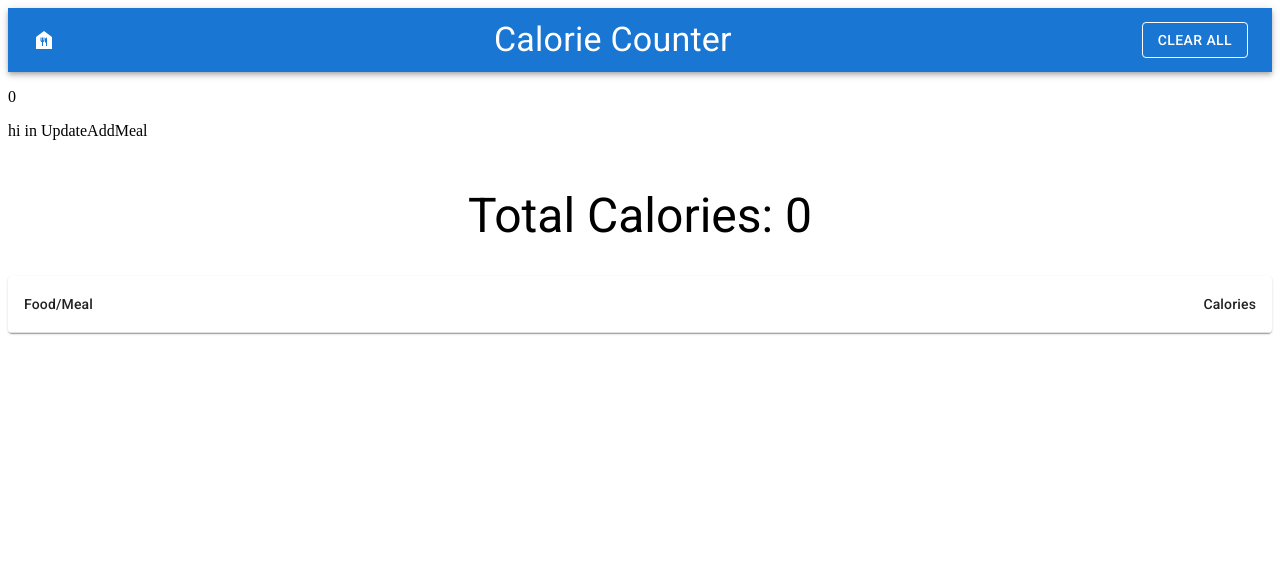
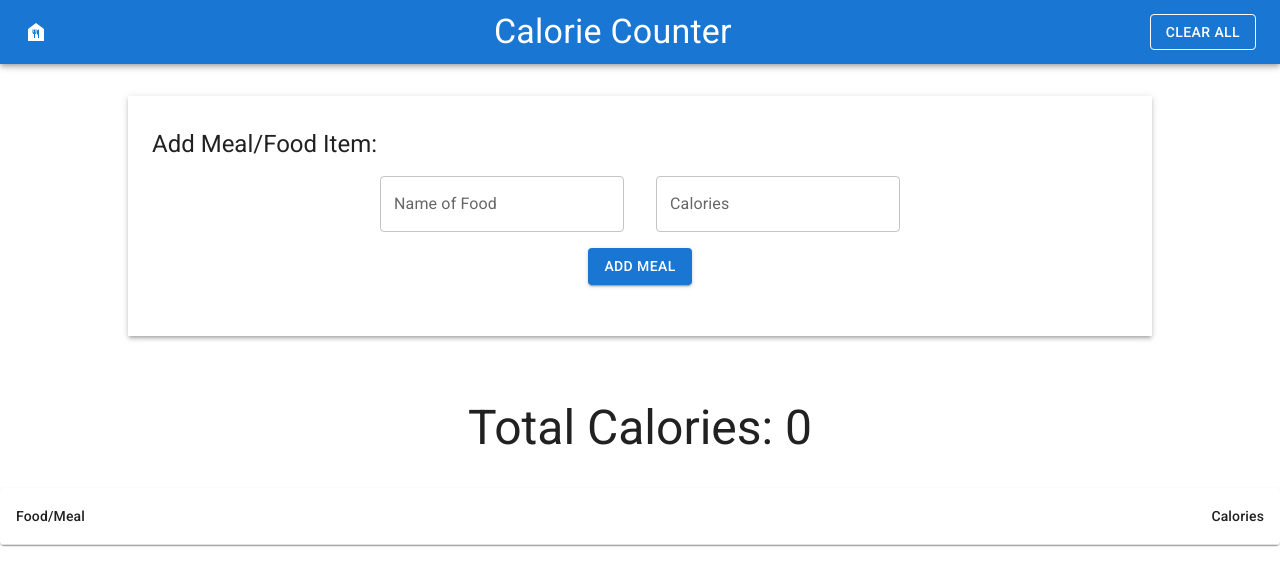
Before and after one commit to brianvazquez9/take-home-mj, a React (Create React App) app: page / in a window 1280 px wide. Shown: the top 586 px of the page. Built offline with nearby package versions, Linux system fonts and the light colour scheme.

Commit message:
made total calories a stateful variable and updated the context to be an array of the foods eaten. added functionality that updates the calorie count each time a food is added

```diff
--- a/src/Components/App.js
+++ b/src/Components/App.js
@@ -1,25 +1,37 @@
-import React, { useState } from 'react';
+import React, { useState, useEffect } from 'react';
 import Banner from './Banner';
 import CounterContainer from './CounterContainer';
-import CaloriesContext from './CaloriesContext';
+import FoodsEatenContext from './FoodsEatenContext';
 
 function App() {
     //will be bale to store state and create contexts starting here
     //state management should have object of foods and their calories
         // plus total calories that will change each time the obj of foods is changed
 
-    const [caloriesInfo, setCalorieInfo] = useState({
-        totalCalories: 0,
-        foods: []
-    });
+    const [foodsEaten, updateFoods] = useState([]);
+    const [totalCals, updateTotalCals] = useState(0);
 
-console.log('calories info is here (in app.js', caloriesInfo);
+    useEffect(() => {
+        if (!foodsEaten) {
+            updateTotalCals(0);
+            return;
+        }
+
+        else {
+            let sumOfCals = 0;
+            foodsEaten.forEach(food => {
+                sumOfCals += food.name
+            })
+        updateTotalCals(sumOfCals);
+        }
+    }, [foodsEaten])
+
     return (
         <div>
-            <CaloriesContext.Provider value={{ caloriesInfo, setCalorieInfo }}>
+            <FoodsEatenContext.Provider value={{ foodsEaten, updateFoods }}>
                 <Banner />
-                <CounterContainer />
-            </CaloriesContext.Provider>
+                <CounterContainer totalCals={totalCals}/>
+            </FoodsEatenContext.Provider>
         </div>
     )
 
--- a/src/Components/Banner.js
+++ b/src/Components/Banner.js
@@ -6,13 +6,11 @@ import Toolbar from '@mui/material/Toolbar';
 import Button from '@mui/material/Button';
 import IconButton from '@mui/material/IconButton';
 import FoodBankIcon from '@mui/icons-material/FoodBank';
-import CaloriesContext from './CaloriesContext';
+import FoodsEatenContext from './FoodsEatenContext';
 
 function Banner () {
 
-    const { caloriesInfo, setCalorieInfo} = useContext(CaloriesContext);
-
-    //at button add on click that will set calorie info of total cals to 0
+    const { updateFoods } = useContext(FoodsEatenContext);
 
     return (
         <Box sx={{ flexGrow: 1 }}>
@@ -30,7 +28,7 @@ function Banner () {
           <Typography variant="h4" component="div" sx={{ flexGrow: 1 }} align='center'>
             Calorie Counter
           </Typography>
-          <Button color='inherit' variant='outlined'>Clear All</Button>
+          <Button color='inherit' variant='outlined' onClick={() => updateFoods([])}>Clear All</Button>
         </Toolbar>
       </AppBar>
     </Box>
--- a/src/Components/CaloriesContext.js
+++ /dev/null
@@ -1,5 +0,0 @@
-import { createContext } from 'react';
-
-const CaloriesContext = createContext()
-
-export default CaloriesContext;
--- a/src/Components/CounterContainer.js
+++ b/src/Components/CounterContainer.js
@@ -2,12 +2,12 @@ import React from 'react';
 import UpdateAddMeal from './UpdateAddMeal';
 import TotalCaloriesFoods from './TotalCaloriesFoods';
 
-function CounterContainer () {
+function CounterContainer (props) {
 
     return (
         <div>
             <UpdateAddMeal />
-            <TotalCaloriesFoods />
+            <TotalCaloriesFoods totalCals={props.totalCals}/>
         </div>
 
     )
--- /dev/null
+++ b/src/Components/FoodsEatenContext.js
@@ -0,0 +1,5 @@
+import { createContext } from 'react';
+
+const FoodsEatenContext = createContext()
+
+export default FoodsEatenContext;
--- a/src/Components/TotalCaloriesFoods.js
+++ b/src/Components/TotalCaloriesFoods.js
@@ -1,5 +1,5 @@
 import React, { useContext, useEffect } from 'react';
-import CaloriesContext from './CaloriesContext';
+import FoodsEatenContext from './FoodsEatenContext';
 import Table from '@mui/material/Table';
 import TableBody from '@mui/material/TableBody';
 import TableCell from '@mui/material/TableCell';
@@ -10,13 +10,15 @@ import Paper from '@mui/material/Paper';
 import { Typography } from '@mui/material';
 
 
-function TotalCaloriesFoods () {
+function TotalCaloriesFoods (props) {
 
-    const { caloriesInfo, setCaloriesInfo} = useContext(CaloriesContext);
+    const { foodsEaten, updateFoodsEaten} = useContext(FoodsEatenContext);
 
     //may be redundant but come back and remove if need be later
     function createData(listOfFoods) {
         //takes list of foods and cals and places them in rows for the table
+
+        if (!listOfFoods) return [];
 
         const foodsAndCals = [];
         listOfFoods.forEach(food => {
@@ -25,18 +27,18 @@ function TotalCaloriesFoods () {
         return foodsAndCals;
     }
 
-    const rows = createData(caloriesInfo.foods);
+    const rows = createData(foodsEaten.foods);
 
     useEffect(() => {
 
-    }, [caloriesInfo])
+    }, [foodsEaten])
 
 
     return (
         <div>
             <div>
             <Typography align='center' variant='h3' padding='2rem'>
-                Total Calories: {caloriesInfo.totalCalories}
+                Total Calories: {props.totalCals}
             </Typography>
             </div>
             <TableContainer component={Paper}>
--- a/src/Components/UpdateAddMeal.js
+++ b/src/Components/UpdateAddMeal.js
@@ -1,15 +1,53 @@
 import React, { useContext } from 'react';
-import CaloriesContext from './CaloriesContext';
+import FoodsEatenContext from './FoodsEatenContext';
+import { TextField , Box, CssBaseline, Container, Typography, Button } from '@mui/material'
+
 
 function UpdateAddMeal () {
 
-    const { caloriesInfo, setCaloriesInfo} = useContext(CaloriesContext);
+    const { foodsEaten, updateFoods } = useContext(FoodsEatenContext);
+
+    const addMeal = () => {
+        const name = document.getElementById('outlined-name').value;
+        let calories = parseInt(document.getElementById('outlined-calories').value);
+
+        if (!name || !calories) {
+            alert('Please enter a name of the food and its calories');
+            return;
+        }
+        console.log('calories-', typeof calories === 'number')
+
+        updateFoods(prevFoods => [...prevFoods, { name: calories }]);
+
+        console.log('updated foods in add meal cb in updateaddmeal component');
+    }
 
 
     return (
-        <div>
-            <p>{caloriesInfo.totalCalories}</p>
-            <p>hi in UpdateAddMeal</p>
+        <div align='center'>
+            <React.Fragment>
+      <CssBaseline />
+      <Container align='center' sx={{ margin: '2rem', padding: '2rem', width: '80vw',
+        height: '30vh', boxShadow: 3
+ }}>
+      <Typography variant='h5' align='left' margin='0.5'>Add Meal/Food Item:</Typography>
+                <div>
+                <TextField
+                    id="outlined-name"
+                    label="Name of Food"
+                    sx={{ margin: '1rem', width: '25%'}}
+                    // value={name}
+                />
+                <TextField
+                    id="outlined-calories"
+                    label="Calories"
+                    sx={{ margin: '1rem', width: '25%'}}
+                    // value={name}
+                />
+               </div>
+                <Button variant="contained" align='left' onClick={addMeal}>Add Meal</Button>
+            </Container>
+    </React.Fragment>
         </div>
     )
 
```
